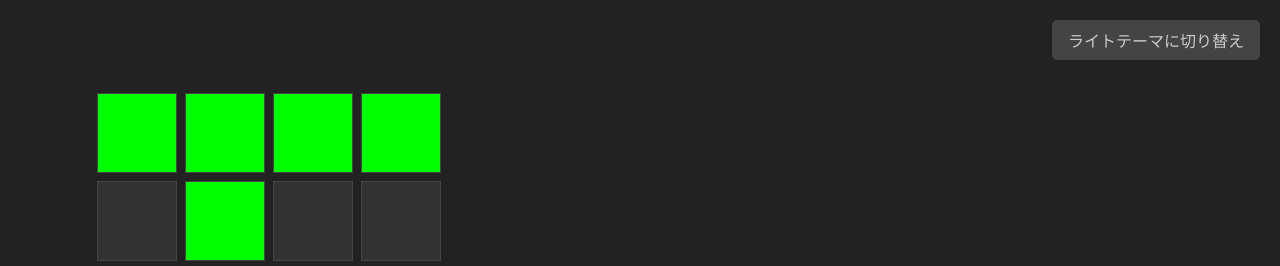
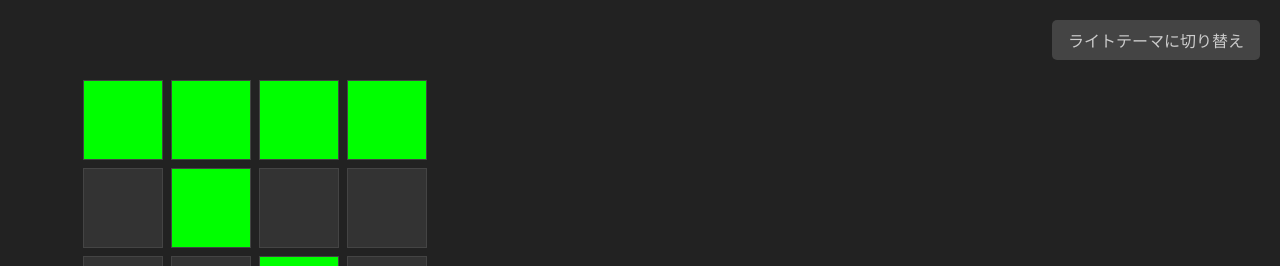
Before and after one commit to HeliumNeon210/test, a plain HTML site: page index.html in a window 1280 px wide. Shown: the top 266 px of the page. Drawn offline with Linux system fonts and the light colour scheme.

Commit message:
Update index.html

```diff
--- a/index.html
+++ b/index.html
@@ -39,7 +39,8 @@
       display: flex;
       justify-content: center;
       align-items: center;
-      padding: 2vmin;
+      height: 100%; /* 高さを100%にする */
+      width: 100%; /* 幅を100%にする */
     }
 
     /* 右側：時計部分 */
@@ -56,8 +57,8 @@
       grid-template-columns: repeat(4, 80px);
       grid-template-rows: repeat(4, 80px);
       gap: 1vmin;
-      width: 80%;  /* 余白ができるように調整 */
-      height: 80%; /* 余白ができるように調整 */
+      width: 80%; /* 幅を調整 */
+      height: 80%; /* 高さを調整 */
       justify-items: center;
       align-items: center;
     }
```
